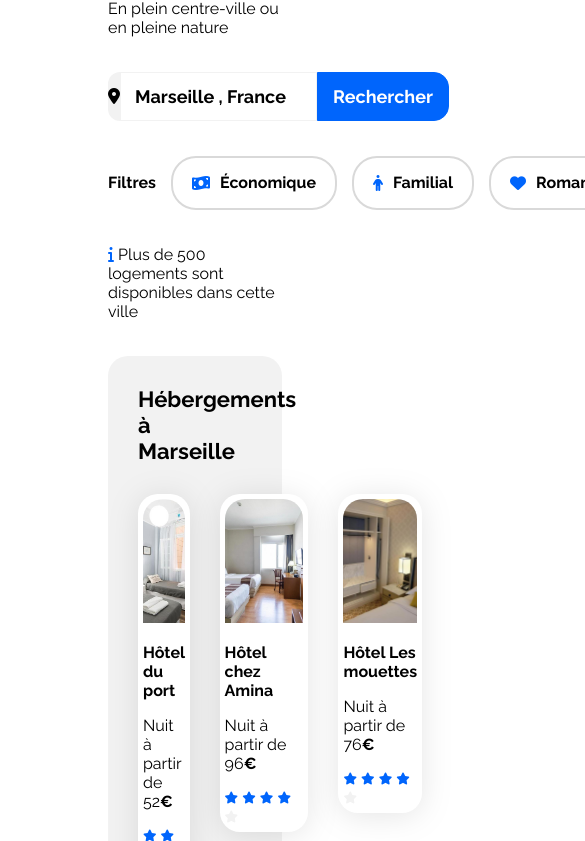
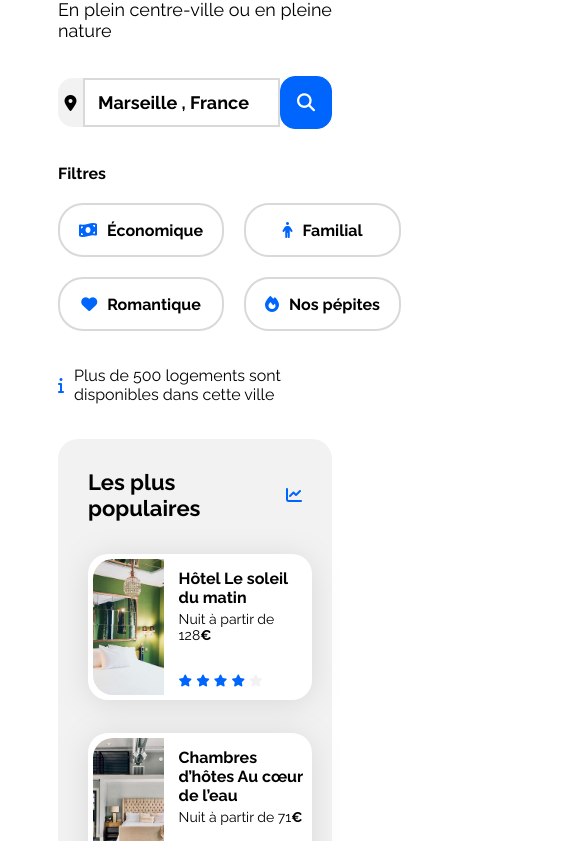
Before and after one commit to sausse93/Booki-2, a plain HTML site: page index.html in a window 390 px wide. Shown: the part 265-1106 px from the top of the page, 585 px wide, since content can reach past the window. Drawn offline with Linux system fonts and the light colour scheme.

Commit message:
Modification mediaqueries pour mobile

```diff
--- a/css/style.css
+++ b/css/style.css
@@ -117,10 +117,14 @@ a {
 /****** Headline ********/
 .headline {
     margin-bottom: 35px;
-
 }
-
-
+.headline h1 {
+    font-size: 22px;
+}
+.headline p {
+    margin-bottom: 0;
+    font-size: 18px;
+}
 /****** Barre de recherche *****/
 .search-bar {
     display: flex;
@@ -128,9 +132,10 @@ a {
     margin-bottom: 35px;
 
 
+
 }
 
-button , .search-form , #site-search {
+.button , .search-form , #site-search {
     display: flex;
     justify-content: center;
     align-items: center;
@@ -138,7 +143,7 @@ button , .search-form , #site-search {
 
 }
 
-button {
+.button {
 
     border: 1px solid #0065FC;
     border-top-right-radius: 15px;
@@ -150,13 +155,14 @@ button {
     font-weight: 700;
     font-size: 18px;
     width: 132px;
+    height: 100%;
     cursor: pointer;
 
 }
 
 .search-form {
     background-color: #F2F2F2;
-    width: 60px;
+    width: 50px;
     height: 49px;
     border-top-left-radius: 15px;
     border-bottom-left-radius: 15px;
@@ -172,6 +178,12 @@ button {
     text-align: center;
     width: 197px;
     cursor: text;
+}
+.desktopnone {
+    display: none;
+}
+.fa-magnifying-glass {
+    color: white;
 }
 
 /******Filtre*******/
@@ -203,9 +215,25 @@ button {
 /******* info bar *******/
 
 .info-bar {
+    display: flex;
     margin-bottom: 35px;
     margin-top: 0;
+    gap:10px;
 }
+.info {
+    display: flex;
+    justify-content: center;
+    align-items: center;
+
+}
+.info-txt {
+    display: flex;
+    justify-content: center;
+    align-items: center;
+
+}
+
+
 
 /****** Hebergements And Populaires ***********/
 .hebergements-and-populaires {
@@ -218,6 +246,10 @@ button {
     border-radius: 20px;
     padding: 30px;
     box-sizing: border-box;
+}
+
+.card-title {
+    font-size: 16px;
 }
 
 /****** Hebergements ***********/
@@ -238,6 +270,7 @@ button {
     border-top-right-radius: 20px;
     border-top-left-radius: 20px;
 }
+
 .section-subtitle {
     font-size: 18px;
 }
@@ -376,9 +409,239 @@ button {
     .populaires-cards .card-subtitle {
         font-size: 13px;
     }
+
+
 }
+
+
+
+
+
 
 /* Small devices (phones, less than 768px) */
 @media (max-width: 767.98px) {
     /* ... */
+
 }
+@media screen and (max-width: 767.98px) {
+    .main-container {
+        padding: 0;
+    }
+    /****** Nav *****/
+    nav {
+        margin: 0;
+        padding-left: 0;
+        padding-right: 0;
+    }
+    .nav {
+        width: 100%;
+        display: flex;
+        justify-content: center;
+        flex-direction: row;
+        flex-wrap: wrap;
+    }
+    .lien {
+        width: 100%;
+    }
+    .logo {
+        display: flex;
+        justify-content: center;
+        align-items: center;
+        width: ;
+    }
+    .nav-lien {
+        width: 50%;
+        border-bottom: 2px solid #D9D9D9;
+    }
+    .nav-txt {
+        width: 100%;
+        height: 100%;
+    }
+    .nav-txt:hover {
+        color: #0065FC;
+        cursor: pointer;
+        border-bottom: 2px solid #0065FC;
+
+    }
+    .nav-lien:hover {
+        border-top: none;
+    }
+
+    /*******Headline*******/
+
+    .headline {
+        width: 100%;
+        display: flex;
+        text-align: left;
+        align-items: left;
+        flex-direction: column;
+        flex-wrap: wrap;
+
+    }
+    .headline h1 {
+        margin-bottom: 0;
+    }
+    .headline p {
+        margin-top : 8px;
+
+    }
+
+
+    /******* Search-bar ******/
+    .search-bar {
+        width: auto;
+
+    }
+    .button {
+        width: auto;
+        border-radius: 15px;
+        height: auto;
+        padding: auto;
+    }
+    #site-search {
+        border: 2px solid #D9D9D9;
+    }
+    .desktopnone {
+        display: block;
+    }
+
+    .mobilenone {
+        display: none;
+    }
+    .search-form {
+        width: 50px;
+    }
+
+    /******* Filter ******/
+
+
+    .Filterbar {
+        display: grid;
+        grid-template-columns: 1fr 1fr ;
+        grid-template-rows: max-content max-content max-content;
+        gap: 20px;
+        align-items: center;
+
+    }
+    .box {
+    display: flex;
+    align-items: center;
+    justify-content: center;
+    margin: 0;
+    padding: 4px 19px 4px 19px;
+
+   }
+   .one {
+    grid-column: 1/3;
+    width: auto;
+
+   }
+   .two {
+    grid-column: 1/2;
+    width: auto;
+
+   }
+   .three {
+    grid-column: 2/3;
+    width: auto;
+   }
+   .four {
+    grid-column: 1/2;
+    width: auto;
+   }
+   .five {
+    grid-column: 2/3;
+    width: auto;
+    white-space: nowrap;
+   }
+
+   /****** infobar *****/
+
+   .info-bar {
+    width: 100%;
+   }
+
+
+    /****** Hebergement and populaire ******/
+
+    .hebergements-and-populaires .hebergements {
+        background-color: white;
+        width: 100%;
+    }
+
+    .hebergements {
+        order: 2;
+
+    }
+
+    .populaires {
+        order: 1;
+        margin-top: 0;
+        margin-bottom: 15px;
+        width: 100%;
+    }
+    .populaires-cards .card-title {
+        font-size: 16px;
+    }
+    .populaires-cards .card-subtitle {
+        font-size: 14px;
+    }
+    .populaires-cards {
+        display: flex;
+        flex-direction: column;
+
+    }
+    .populaires-cards .card{
+        width: 100%;
+    }
+    .hebergement-card {
+        display: flex;
+        flex-direction: column;
+    }
+    .hebergement-card .card-content .card-title,.card-subtitle{
+        margin: 0;
+    }
+    .hebergement-card .card-content{
+        padding-top: 4px;
+        margin-bottom: 15px;
+    }
+    .hebergement-card .card-subtitle {
+        margin-top: 8px;
+        margin-bottom: 8px;
+    }
+
+    /******* Activité ******/
+
+    .activite-card {
+        display: flex;
+        flex-direction: column;
+        width: 100%;
+    }
+
+    .activite-card img {
+        width: 100%;
+        height: 141px
+    }
+
+    /******* footer *****/
+    footer {
+        margin-left: 0;
+        margin-right: 0;
+    }
+    .table {
+        width: 100%;
+    }
+    .table-contend {
+        display: flex;
+        flex-direction: column;
+        padding: 30px;
+
+    }
+    .table-title {
+        margin: 0;
+    }
+    .table-hebergement{
+        padding-top: 50px;
+        padding-bottom: 50px;
+    }
+}
--- a/index.html
+++ b/index.html
@@ -42,7 +42,10 @@
                 <div class="search-bar">
                     <label class="search-form" for="site-search"><i class="fa-solid fa-location-dot" style="color: black;"></i></label>
                     <input type="search" id="site-search" name="q" value="Marseille , France">
-                    <button>Rechercher</button>
+                    <div class="button">
+                        <span class="mobilenone">Rechercher</span>
+                        <span class="desktopnone"> <i class="fa-solid fa-magnifying-glass"></i> </span>
+                    </div>
                 </div>
 
                 <div class="Filterbar">
@@ -54,7 +57,8 @@
                 </div>
 
                 <div class="info-bar">
-                    <p><i class="fa-solid fa-info"></i> Plus de 500 logements sont disponibles dans cette ville</p>
+                    <div class="info"> <i class="fa-solid fa-info"></i> </div>
+                       <div class="info-txt">Plus de 500 logements sont disponibles dans cette ville</div>
                 </div>
             </section>
         </header>
```
